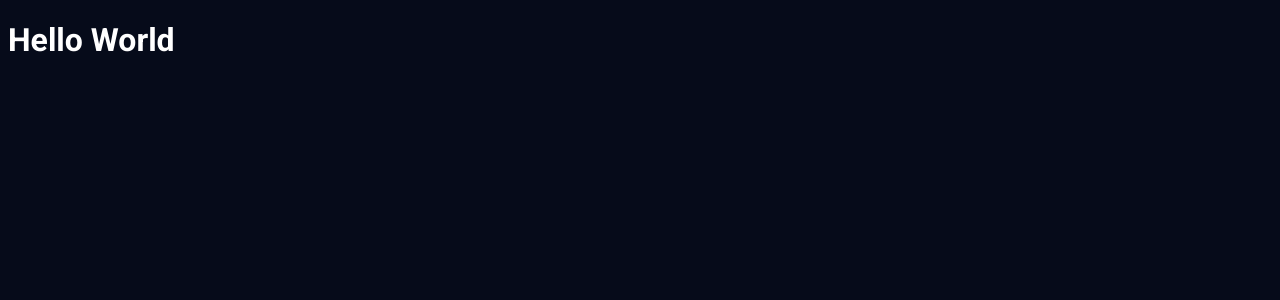
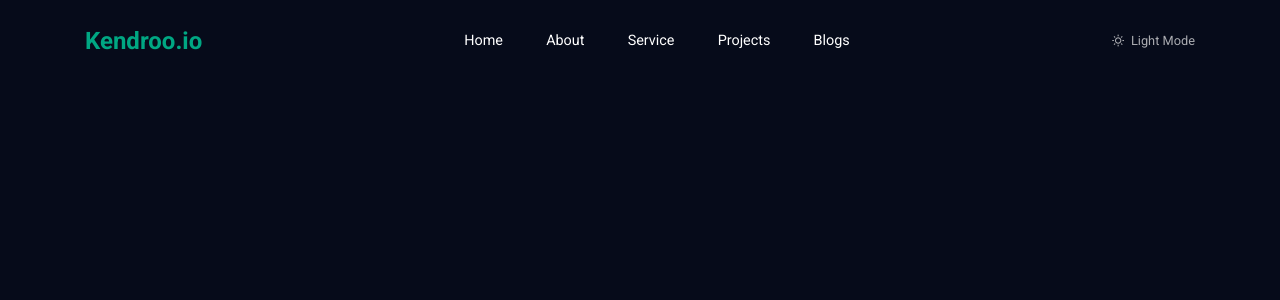
Before and after one commit to ShadmanShahariar/CompanyPortfolio, a React (Create React App) app: page / in a window 1280 px wide. Shown: the top 300 px of the page. Built offline with nearby package versions, Linux system fonts and the light colour scheme.

Commit message:
menu complete

```diff
--- a/src/App.css
+++ b/src/App.css
@@ -3,13 +3,13 @@
 
 /* css variables */
 :root {
-  --primary-color: #379cf6;
+  --primary-color: #00A783;
   --heading-color: #fff;
-  --btn-primary-bg: #379cf6;
+  --btn-primary-bg: #04e7b6;
   --btn-secondary-bg: #090238;
   --team-card-bg: #1b2352;
   --link-color: #fff;
-  --link-active: #379cf6;
+  --link-active: #397a6c;
   --card-bg: linear-gradient(
     45deg,
     rgba(15, 18, 61, 1) 33%,
@@ -38,12 +38,12 @@
 .light-theme {
   --body-bg: rgb(255, 255, 255);
   --heading-color: #0c123d;
-  --btn-secondary-bg: #816aff;
+  --btn-secondary-bg: #04e7b6;
   --btn-primary-bg: #fff;
-  --primary-color: #816aff;
+  --primary-color: #00A783;
   --counter-color: #fff;
   --counter-section-bg: #816aff;
-  --link-color: #0c123d;
+  --link-color: #397a6c;
   --link-active: #816aff
   --newsletter-bg: linear-gradient(
     180deg,
@@ -57,6 +57,11 @@
   --team-card-bg: #fff;
 }
 
+*{
+  padding: 0;
+  margin: 0;
+  box-sizing: border-box;
+}
 
 body{
   background: var(--body-bg);
@@ -71,3 +76,9 @@
 h1,h2{
   color: var(--heading-color);
 }
+
+.container{
+  width: 1140px;
+  padding: 0px 15px;
+  margin: auto;
+}
--- a/src/App.js
+++ b/src/App.js
@@ -1,7 +1,12 @@
 import "./App.css";
+import Header from "./components/Header/Header";
 
 function App() {
-  return <h1>Hello World</h1>;
+  return (
+    <>
+      <Header />
+    </>
+  );
 }
 
 export default App;
--- a/src/components/Header/Header.jsx
+++ b/src/components/Header/Header.jsx
@@ -1,4 +1,5 @@
 import React from "react";
+import "./header.css";
 
 const nav__links = [
   {
@@ -30,10 +31,8 @@
         <div className="container">
           <div className="nav__wrapper">
             <div className="logo">
-              <h2>Kendroo</h2>
-              <p>A Centralized Solution for All</p>
+              <h2>Kendroo.io</h2>
             </div>
-
             {/* navigation */}
             <div className="navigation">
               <ul className="menu">
@@ -47,6 +46,13 @@
               </ul>
             </div>
             {/* navigation--End */}
+            {/* light mode */}
+            <div className="light__mode">
+              <span>
+                <i class="ri-sun-line"></i>
+                Light Mode
+              </span>
+            </div>
           </div>
         </div>
       </header>
--- a/src/components/Header/header.css
+++ b/src/components/Header/header.css
@@ -0,0 +1,50 @@
+.header {
+  width: 100%;
+  height: 80px;
+  line-height: 80px;
+}
+
+.nav__wrapper {
+  display: flex;
+  align-items: center;
+  justify-content: space-between;
+}
+
+.menu {
+  display: flex;
+  align-items: center;
+  column-gap: 2.7rem;
+  list-style: none;
+}
+
+.menu__link {
+  font-weight: 400;
+  font-size: 0.9rem;
+  cursor: pointer;
+}
+
+.menu__link:hover {
+  color: var(--link-active);
+}
+
+.logo h2 {
+  color: var(--primary-color);
+}
+
+.light__mode span {
+  color: hsla(0, 0%, 100%, 0.658);
+  display: flex;
+  align-items: center;
+  column-gap: 0.4rem;
+  font-size: 0.8rem;
+}
+
+.heade__shrink {
+  width: 100%;
+  height: 80px;
+  line-height: 80px;
+  position: sticky;
+  top: 0;
+  left: 0;
+  z-index: 9999;
+}
```
